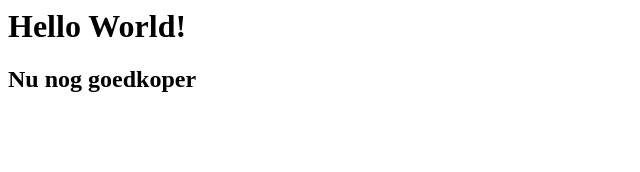
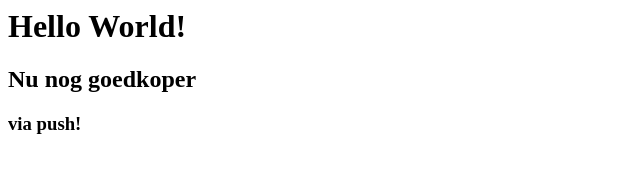
Before and after one commit to prikkeldraad/helloworld, a plain HTML site: page index.html in a window 1280 px wide. Shown: the full height of the page, 0-640 px from the left. Drawn offline with Linux system fonts and the light colour scheme.

Commit message:
Update index.html

```diff
--- a/index.html
+++ b/index.html
@@ -4,5 +4,6 @@
   <body>
     <h1>Hello World!</h1>
     <h2>Nu nog goedkoper</h2>
+    <h3>via push!</h3>
     </body>
 </html>
```
